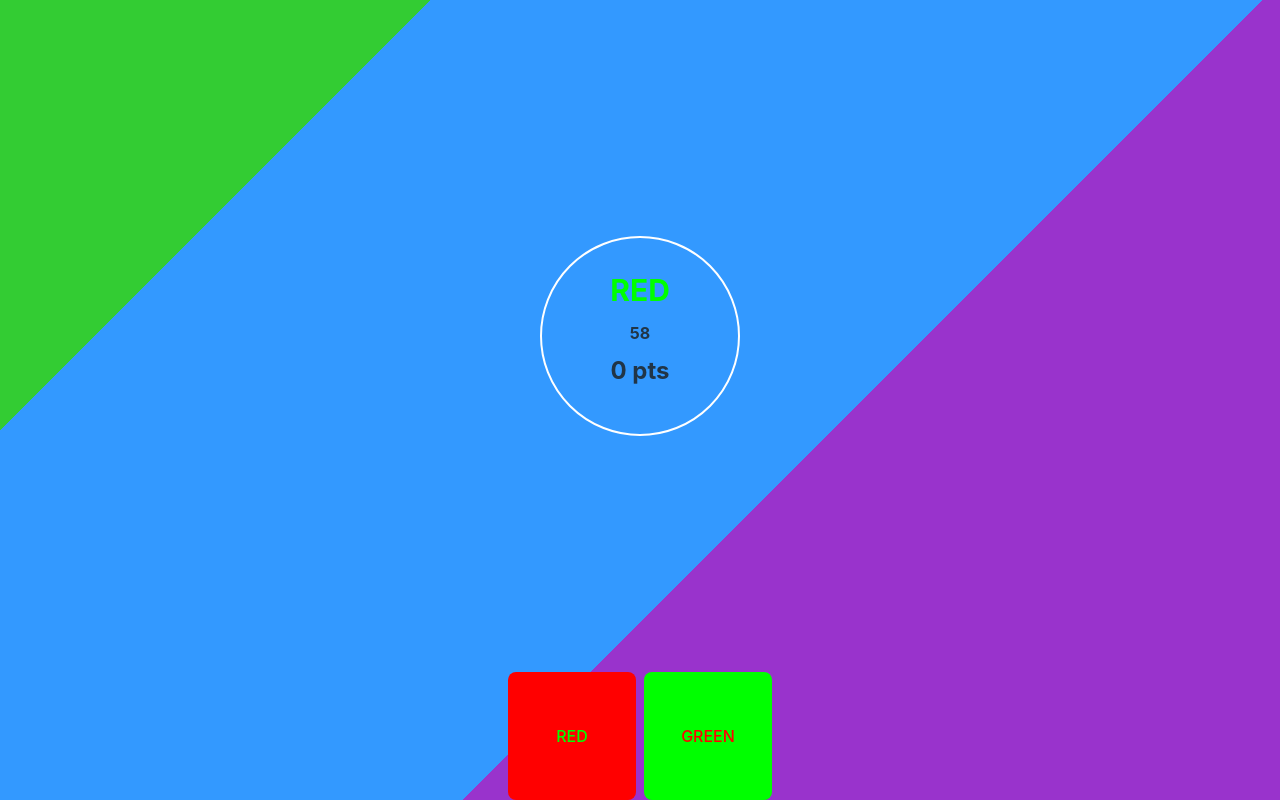
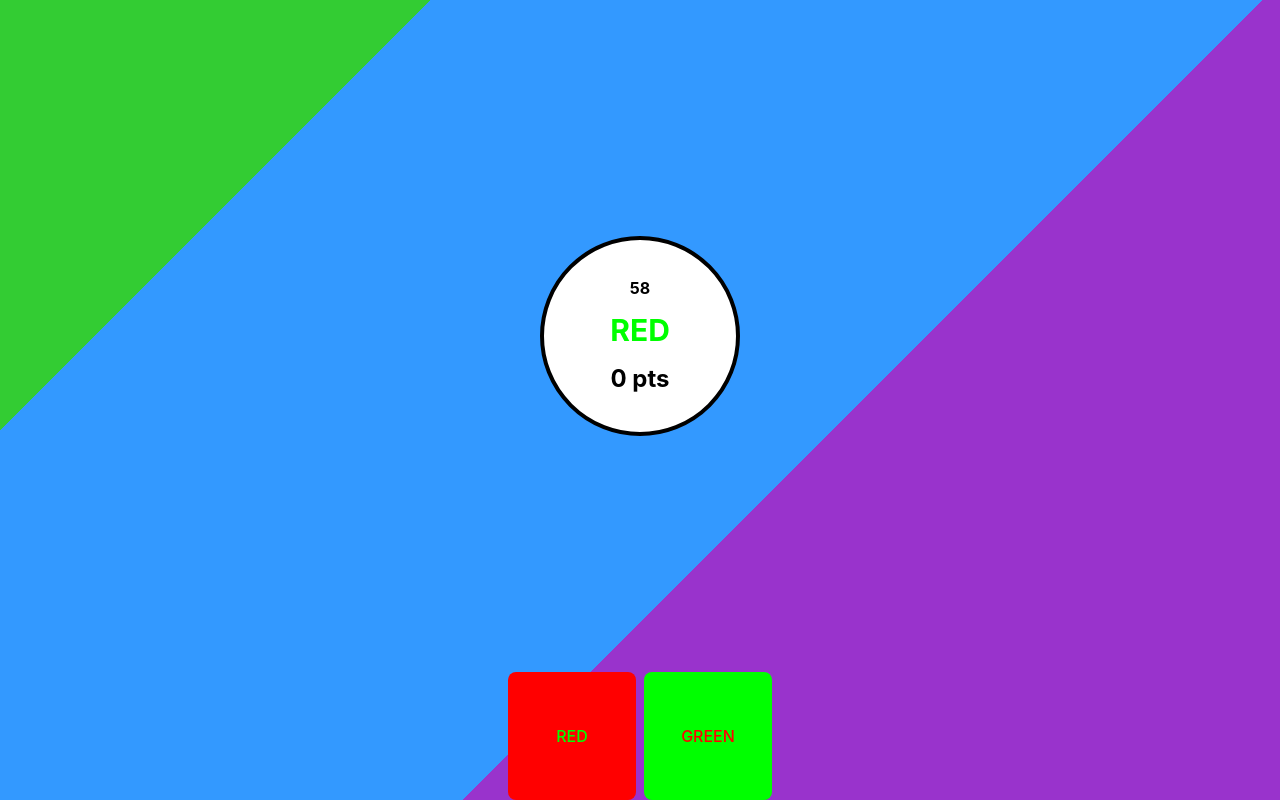
Before and after one commit to matedefalco/color-game, a React (Vite) app: page / in a window 1280 px wide. Both pictures are taken after a click on the button "Play". Built offline with nearby package versions, Linux system fonts and the light colour scheme.

Commit message:
General Styling

```diff
--- a/src/index.css
+++ b/src/index.css
@@ -102,7 +102,7 @@ h1 {
 }
 
 footer {
-  color: gray;
+  color: white;
   display: flex;
   flex-direction: column;
   align-items: center;
@@ -123,7 +123,8 @@ footer > ul {
   justify-content: center;
   align-items: center;
   border-radius: 50%;
-  border: 2px solid white;
+  border: 4px solid black;
+  background-color: white;
 }
 
 .references {
--- a/src/views/Initial.tsx
+++ b/src/views/Initial.tsx
@@ -23,7 +23,7 @@ export default function Initial() {
         <button onClick={handlePlay}>Play</button>
       </div>
       <footer>
-        <p className="text-sm">Made with:</p>
+        <p>Made with:</p>
         <ul>
           {imgUrls.map((url, index) => (
             <li className="references" key={index}>
--- a/src/views/Playing.tsx
+++ b/src/views/Playing.tsx
@@ -53,23 +53,14 @@ export default function Playing() {
               flexDirection: "column",
               alignItems: "center",
               gap: 8,
+              color: "black",
             }}
           >
+            <p>{time}</p>
             <p style={{ fontSize: 30, color: wrongColor.color }}>
               {color.name.toUpperCase()}
             </p>
-            <div
-              style={{
-                display: "flex",
-                flexDirection: "column",
-                alignItems: "center",
-                gap: 8,
-                marginBottom: 16,
-              }}
-            >
-              <p>{time}</p>
-              <p style={{ fontSize: 24 }}>{score} pts</p>
-            </div>
+            <p style={{ fontSize: 24 }}>{score} pts</p>
           </div>
           {/* COLOR OPTIONS */}
           <div style={{ display: "flex", flexDirection: "row", gap: 8 }}>
```
